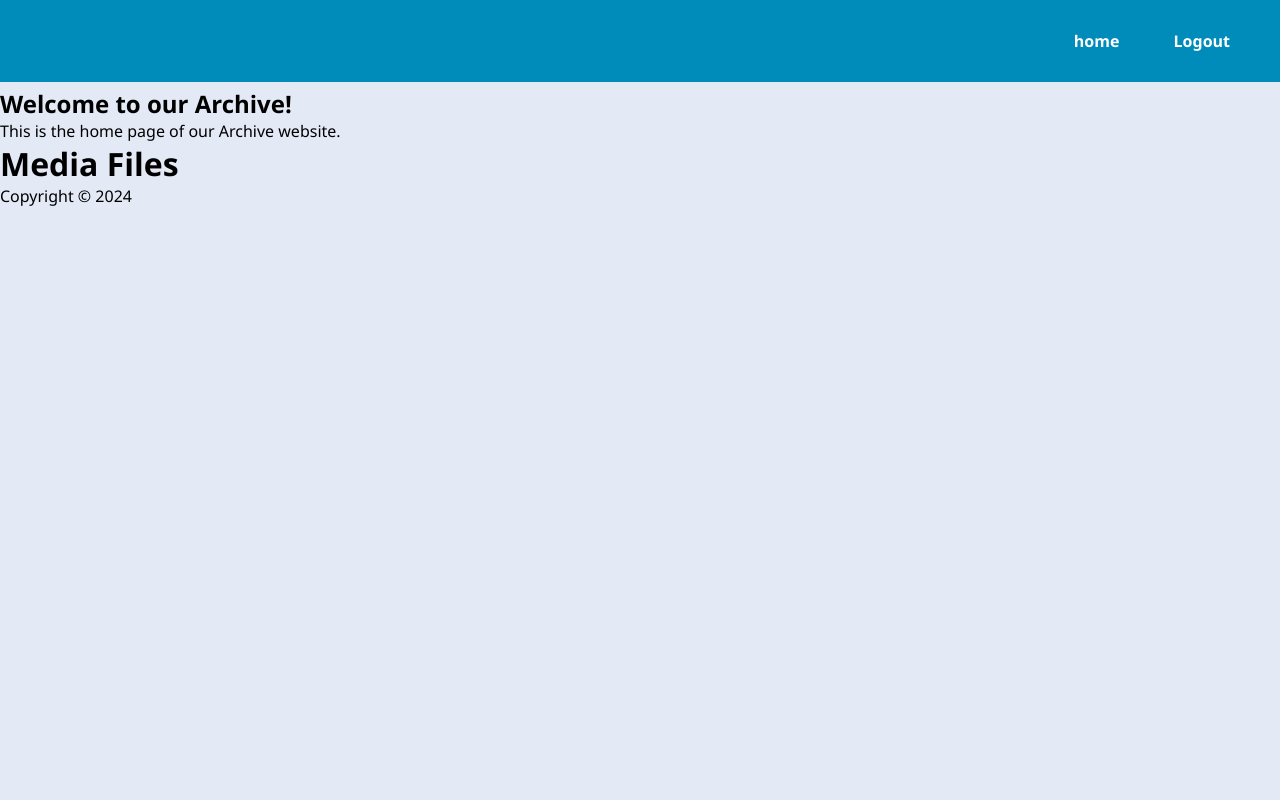
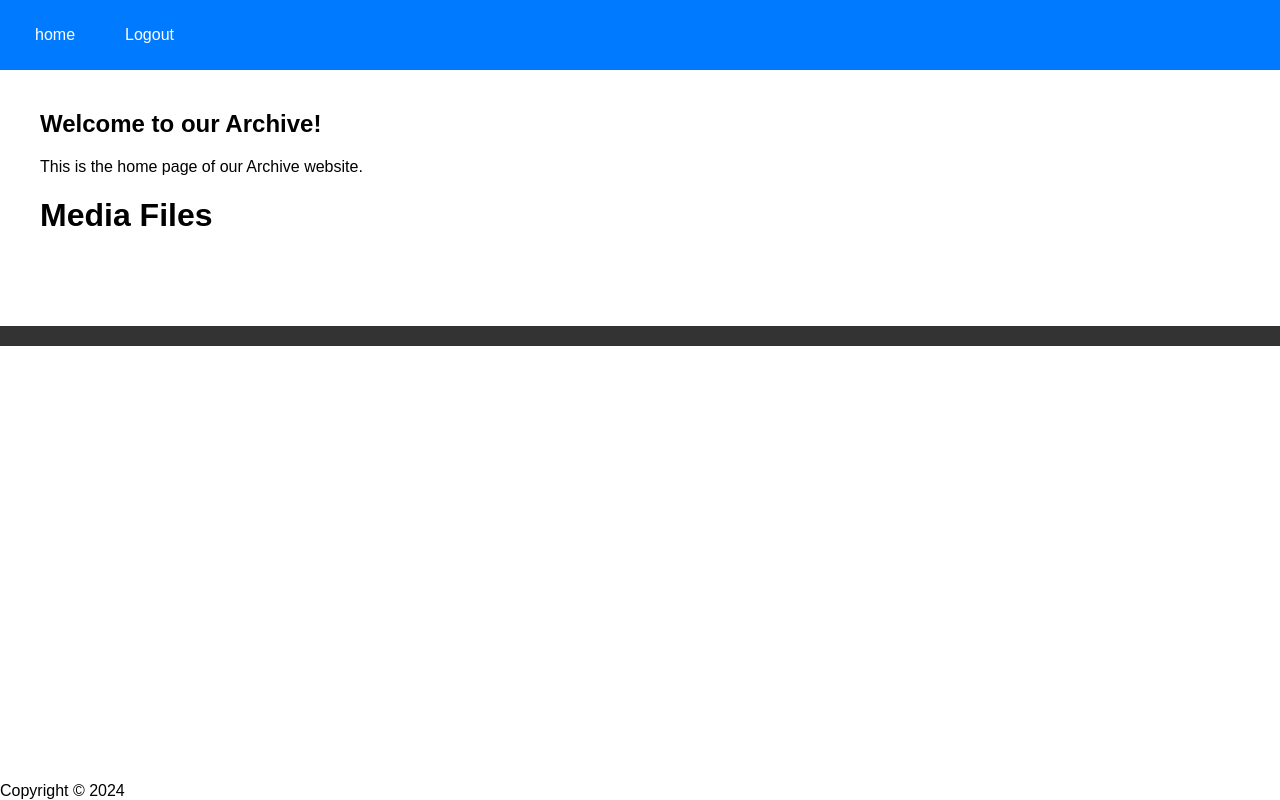
Before and after one commit to shy908/Ziklag-archive, a Django app: page / in a window 1280 px wide. Run offline with Django 5.2, Linux system fonts and the light colour scheme; the visitor is signed in with stand-in values (Sample User, id 1); data that the repository does not hold is empty.

Commit message:
added style for videos, upload and nav

```diff
--- a/static/css/style.css
+++ b/static/css/style.css
@@ -1,92 +1,345 @@
-* {
+/* Base styles */
+body {
+    font-family: Arial, sans-serif;
     margin: 0;
     padding: 0;
-    list-style: none;
-    text-decoration: none;
-    font-family: 'Segoe UI', Tahoma, Geneva, Verdana, sans-serif;
-    box-sizing: border-box;
-    outline: none;
-}
-
-body {
-    background: #e3e9f5;
 }
 
 header {
-    display: inline-block;
+    background-color: #007BFF;
+    color: #fff;
+    padding: 10px 20px;
+    display: flex;
+    justify-content: space-between;
+    align-items: center;
+}
+
+.logo {
+    font-size: 24px;
+}
+.logo a{
+    text-decoration: none;
+    color: #fff;
+}
+
+.toggle-btn {
+    display: none;
+    cursor: pointer;
+}
+
+.toggle-btn label {
+    font-size: 22px;
+    cursor: pointer;
+    padding: 5px 10px;
+    border-radius: 5px 0 0 5px;
+    z-index: 2;
+}
+
+
+nav {
+    display: none;
+    flex-direction: column;
+    position: absolute;
+    top: 60px;
+    left: 0;
     width: 100%;
-    padding: 15px 25px;
-    background: #008CBA;
+    background-color: #333;
+    z-index: 1;
+    transition: background-color 0.3s ease;
+    border-radius: 0 0 5px 5px;
+}
+
+nav ul {
+    list-style-type: none;
+    padding: 0;
+    display: flex;
+    gap: 20px;
+}
+
+nav ul li a {
+    color: #fff;
+    text-decoration: none;
+    padding: 10px 15px;
+    border-radius: 5px;
+    transition: background-color 0.3s ease;
+}
+
+nav ul li a:hover {
+    background-color: #555;
+}
+
+.search-form {
+    display: flex;
+    gap: 10px;
     position: relative;
 }
 
-label.logo {
-    float: left;
-    color: white;
-    font-size: 25px;
-    font-weight: bold;
+.search-input {
+    padding: 5px 40px 5px 10px;
+    border-radius: 5px;
+    border: 1px solid #ccc;
 }
 
-nav {
-    float: right;
+.search-button {
+    padding: 5px 10px;
+    border-radius: 5px;
+    border: none;
+    color: #888;
+    cursor: pointer;
+    position: absolute;
+    right: 5px;
+    top: 50%;
+    transform: translateY(-50%); /* Adjust the button position vertically */
 }
 
-nav ul li {
-    display: inline-block;
-    padding: 15px 25px;
+/* Media Queries */
+@media (max-width: 991.98px) {
+    .toggle-btn {
+        display: block;
+    }
+
+    nav {
+        flex-direction: column;
+        top: 60px;
+        width: auto;
+        left: 0;
+        border-radius: 0 0 5px 5px;
+    }
+
+    nav.show {
+        display: flex;
+    }
+
+    nav ul {
+        flex-direction: column;
+        gap: 10px;
+    }
+    nav ul li {
+        margin-bottom: 18px;
+    }
 }
 
-nav ul li a {
-    display: inline-block;
-    color: #fefefe;
-    font-weight: 600;
-    font-size: 16px;
-    transition: transform 0.3s, background-color 0.3s;
-}
-
-/* Hover effect */
-nav ul li a:hover {
-    background-color: #005A7D;
-    border-radius: 3px;
-}
-
-.toggle-btn {
-    width: 35px;
-    position: absolute;
-    right: 80px;
-    top: 40px;
-    display: none;
-}
-
-.toggle-btn span {
-    display: inline-block;
-    width: 100%;
-    height: 2px;
-    background-color: #fefefe;
-    float: left;
-    margin-bottom: 7px;
-    margin-top: inherit;
-}
-
-@media (max-width: 991px) {
+/* For screens between 280px and 991.98px */
+@media (min-width: 280px) and (max-width: 991.98px) {
     .toggle-btn {
         display: block;
     }
 
     nav {
         display: none;
-        width: 100%;
-        border-top: 1px solid #fefefe;
-        padding-top: 20px;
-        margin-top: 30px;
+        flex-direction: column;
+        margin-bottom: 20px;
+        position: absolute;
+        top: 60px;
+        left: 0;
+        width: auto;
+        background-color: inherit;
+        z-index: 1;
+        transition: background-color 0.3s ease;
+        border-radius: 0 0 5px 5px;
     }
 
+
+    nav.show {
+        display: flex;
+    }
+
+    nav ul {
+        flex-direction: column;
+        gap: 10px;
+    }
     nav ul li {
-        padding: 15px 0px;
-        width: 100%;
+        margin-bottom: 18px;
+    }
+
+    .logo{
+        font-size: 20px;
+    }
+}
+
+/* For screens smaller than 280px */
+@media (max-width: 280px) {
+    .toggle-btn {
+        display: block;
+    }
+
+    nav {
+        display: none;
+        flex-direction: column;
+        position: absolute;
+        top: 0;
+        left: 0;
+        width: auto;
+        background-color: inherit;
+        z-index: 1;
+        transition: background-color 0.3s ease;
+        border-radius: 0 0 5px 5px;
     }
 
     nav.show {
+        display: inline;
+    }
+
+    nav ul {
+        flex-direction: column;
+        gap: 10px;
+    }
+    nav ul li {
+        margin-bottom: 18px;
+    }
+}
+
+/* Larger screens */
+@media (min-width: 992px) {
+    .toggle-btn {
+        display: none;
+    }
+
+    nav {
+        display: flex;
+        position: relative;
+        top: 0;
+        left: 0;
+        width: auto;
+        background-color: transparent;
+    }
+
+    nav ul {
+        flex-direction: row;
+    }
+}
+
+/* Page Container */
+.page_container {
+    max-width: 1200px;
+    margin: 0 auto;
+    padding: 20px;
+}
+
+/* Footer */
+footer {
+    background-color: #333;
+    color: #fff;
+    text-align: center;
+    padding: 10px 0;
+    position: relative;
+    margin-top: 50px;
+}
+
+.footer_bottom {
+    position: absolute;
+    bottom: 0;
+    width: 100%;
+}
+
+.upload-container {
+    max-width: 500px;
+    margin: 50px auto;
+    padding: 20px;
+    border: 1px solid #ccc;
+    border-radius: 5px;
+    box-shadow: 0 0 10px rgba(0, 0, 0, 0.1);
+}
+
+.upload-form {
+    display: flex;
+    flex-direction: column;
+}
+
+.form-group {
+    margin-bottom: 15px;
+}
+
+label {
+    display: block;
+    margin-bottom: 5px;
+    font-weight: bold;
+}
+
+.form-control {
+    width: 100%;
+    padding: 8px;
+    border-radius: 4px;
+    border: 1px solid #ccc;
+}
+
+.btn-upload {
+    padding: 10px 15px;
+    background-color: #007BFF;
+    color: white;
+    border: none;
+    border-radius: 4px;
+    cursor: pointer;
+    transition: background-color 0.3s ease;
+}
+
+.btn-upload:hover {
+    background-color: #0056b3;
+}
+
+/*style for videos */
+.video-wrapper {
+    margin-bottom: 30px;
+    box-shadow: 0 0 10px rgba(0, 0, 0, 0.1);
+    border-radius: 12px;
+    overflow: hidden;
+}
+
+.video-frame {
+    position: relative;
+    padding-bottom: 56.25%; /* 16:9 aspect ratio */
+}
+
+.video-frame video {
+    position: absolute;
+    top: 0;
+    left: 0;
+    width: 100%;
+    height: 100%;
+    border-radius: 12px;
+}
+
+.media-info {
+    padding: 10px;
+    background-color: #f4f4f4;
+}
+
+.video-title {
+    font-size: 18px;
+    font-weight: bold;
+    white-space: normal;
+    overflow: hidden;
+    text-overflow: ellipsis;
+    display: -webkit-box;
+    -webkit-line-clamp: 2; /* Limit to 2 lines */
+    -webkit-box-orient: vertical;
+    max-width: 100%; /* to ensure title doesn't overflow its container */
+}
+
+.btn {
+    margin-top: 10px;
+    margin-right: 10px;
+}
+
+/* Responsive Layout */
+@media (min-width: 992px) { /* Large screens */
+    .media-videos {
+        display: grid;
+        grid-template-columns: repeat(3, 1fr);
+        gap: 20px;
+    }
+}
+
+@media (max-width: 991px) and (min-width: 768px) { /* Medium screens */
+    .media-videos {
+        display: grid;
+        grid-template-columns: repeat(2, 1fr);
+        gap: 20px;
+    }
+}
+
+@media (max-width: 767px) { /* Small screens */
+    .media-videos {
         display: block;
     }
 }
```
